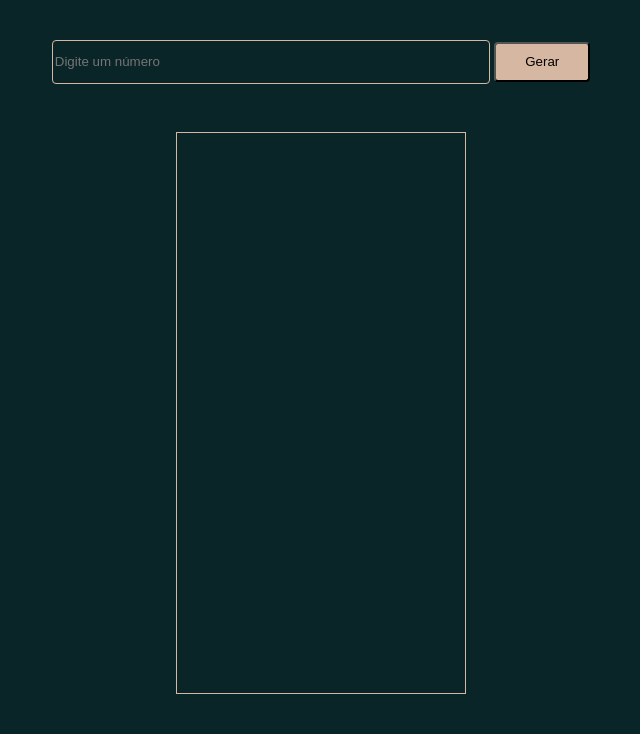
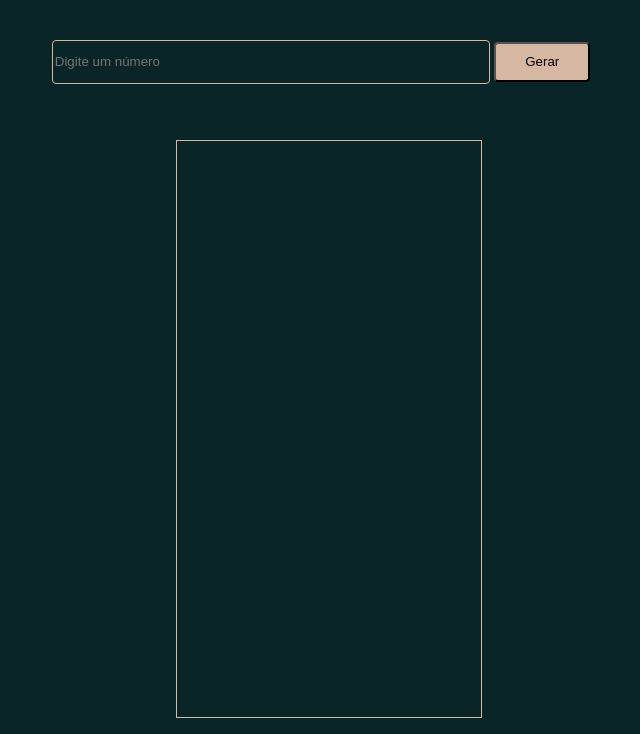
Before and after one commit to TheBignes19/Tabuada, a plain HTML site: page index.html in a window 1280 px wide. Shown: the part 131-865 px from the top of the page, without its empty margins (319-959 px from the left). Before the commit the page ends 833 px from the top, so only its background shows below. Drawn offline with Linux system fonts and the light colour scheme.

Commit message:
resolvendo problema no js

```diff
--- a/index.html
+++ b/index.html
@@ -6,7 +6,7 @@
     <link rel="preconnect" href="https://fonts.googleapis.com">
     <link rel="preconnect" href="https://fonts.gstatic.com" crossorigin>
     <link href="https://fonts.googleapis.com/css2?family=Inter:wght@400;600;700&family=Roboto+Slab:wght@700&display=swap" rel="stylesheet">
-    <link rel="stylesheet" href="/main.css">
+    <link rel="stylesheet" href="./main.css">
     <title>Tabuada</title>
 </head>
 <body>
@@ -16,7 +16,7 @@
         <input class="num" type="number" placeholder="Digite um número">
         <button onclick="tabuada()">Gerar </button> <br/>
     </div>
-    <div class="enzo">
+    <div class="result_conteiner">
         <div class="result" ></div>
     </div>
     </div>
--- a/main.css
+++ b/main.css
@@ -42,16 +42,18 @@ button {
     background: #D6B7A2;
 }
 
-.enzo {
+.result_conteiner {
     display: flex;
     align-items: center;
     width: 100%;
     justify-content: center;
+
+    padding: 8px;
 }
 
 .result {
-    width: 18rem;
-    height: 35rem;
+    min-width: 18rem;
+    min-height: 35rem;
     margin-top: 3rem;
 
     color: #FFF;
@@ -60,4 +62,6 @@ button {
     font-weight: 400;
 
     border: 1px solid #D6B7A2 ;
+
+    padding: 8px;
 }
--- a/main.js
+++ b/main.js
@@ -2,6 +2,9 @@
 
 function tabuada(){
     let num = parseInt(document.querySelector(".num").value);
+    if(isNaN(num)){
+      return
+    }
     let result = document.querySelector('.result');
     let tabuada='';
 
```
